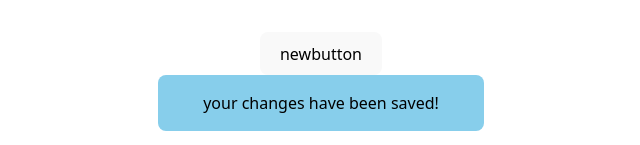
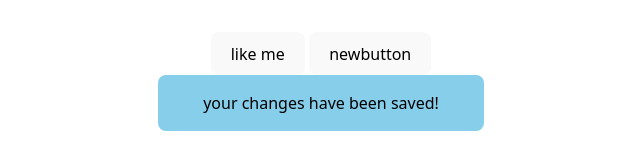
Before and after one commit to anubapatla/My-First-React-App, a React (Vite) app: page / in a window 1280 px wide. Shown: the top 145 px of the page, without its empty margins (319-959 px from the left). Built offline with nearby package versions, Linux system fonts and the light colour scheme.

Commit message:
CustomButton comp created and working on  event handling

```diff
--- a/src/App.jsx
+++ b/src/App.jsx
@@ -15,6 +15,7 @@ import { ProductList } from './ProductList';
 import { NameList } from './NameList';
 import { Alert } from './Alert';
 import { NewButton } from './NewButton';
+import { CustomButton } from './CustomButton';
 
 function Save(){
  return<h3>save this</h3>
@@ -25,7 +26,7 @@ function App() {
 
   return (
     <div>
-      <NewButton/>
+      <CustomButton/>      <NewButton/>
       <Alert> your changes have been saved!</Alert>
       <Alert type ="error">something went wrong </Alert>
       <NameList/>
--- /dev/null
+++ b/src/CustomButton.jsx
@@ -0,0 +1,8 @@
+export const CustomButton =()=>{
+    const handleClick = ()=>{
+        alert ("thanks for liking");
+    };
+    return <button onClick={handleClick}>
+        like me
+    </button>
+    };
```
